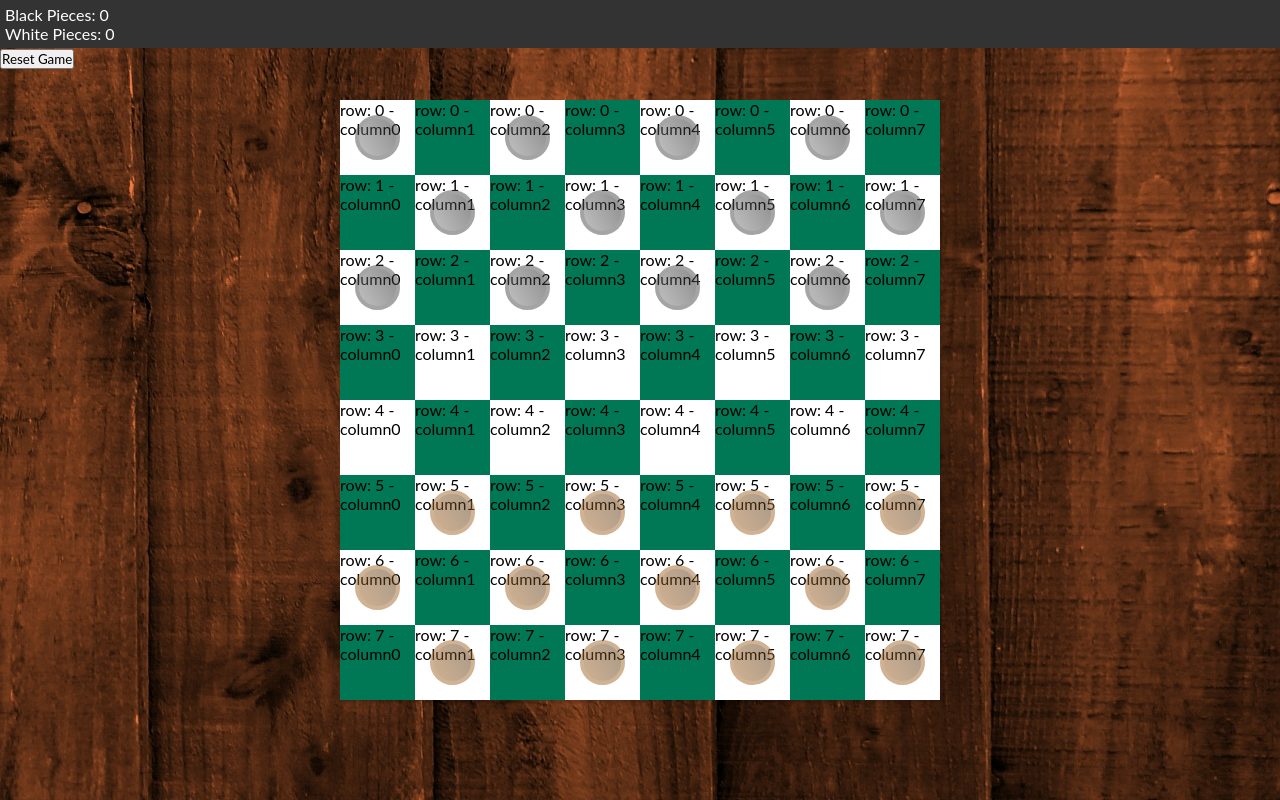
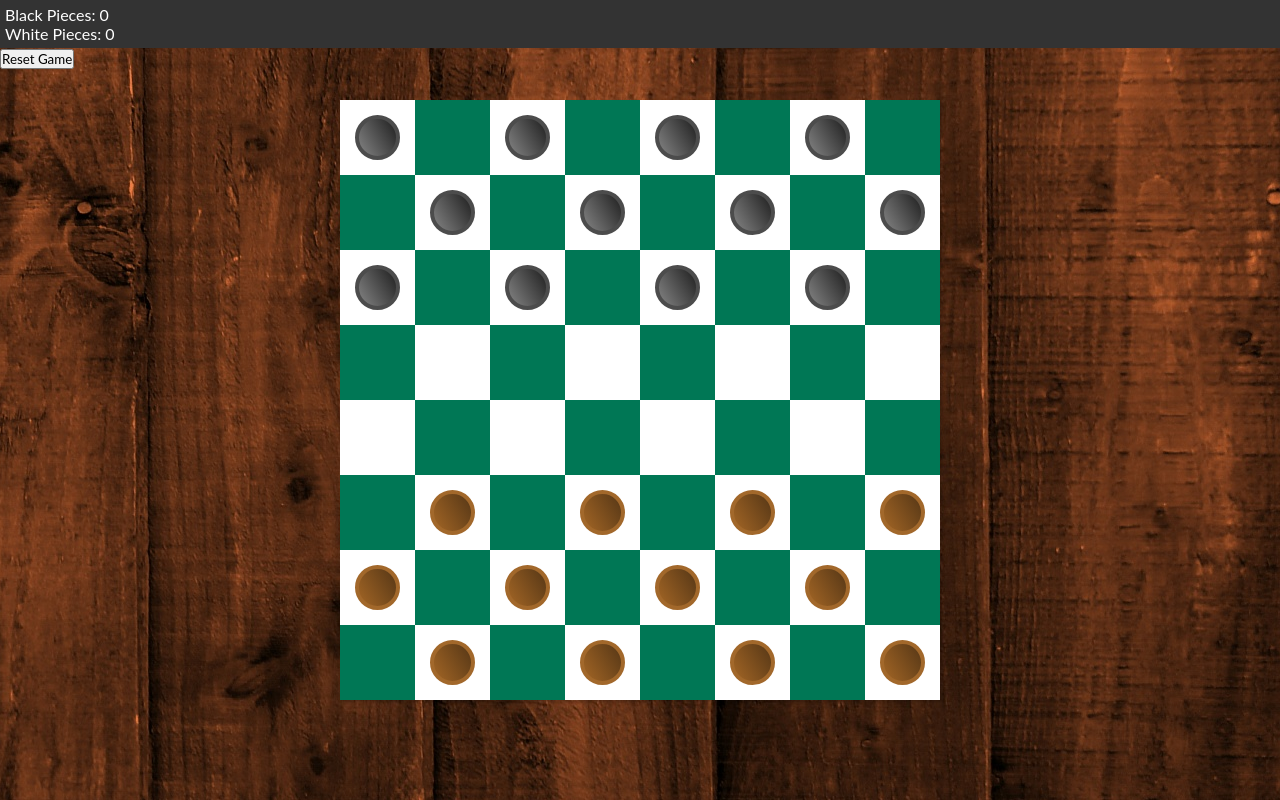
Before and after one commit to samuelportodossantos/jogo-de-damas, a plain HTML site: page index.html in a window 1280 px wide. Drawn offline with Linux system fonts and the light colour scheme.

Commit message:
Removendo debugs do master

```diff
--- a/damas.css
+++ b/damas.css
@@ -30,7 +30,7 @@ body{
     left: calc(50% - 22.5px);
     top: calc(50% - 22.5px);
     cursor: grab;
-    opacity: 0.5;
+    /* opacity: 0.5; */
 }
 .player1{
     background: linear-gradient(60deg, #848484, #1f1f1f);
--- a/index.html
+++ b/index.html
@@ -22,7 +22,7 @@
             <div v-for="(row, ri) in board">
                 <div class="board-place" :class="place == null ? 'inactive-place' : '' " v-for="(place, pi) in row">
                     <span class="possible-places" v-show="place != null && place.player == 3" v-on:click="movePiece(ri, pi)"></span>
-                    <span>{{ 'row: '+ri+' - column'+pi }}</span>
+                    <!-- <span>{{ 'row: '+ri+' - column'+pi }}</span> -->
                     <div v-on:click="clickPiece(place.player, ri, pi)" v-if="place != null" :class="place.player == 1 ? 'piece player1' : place.player == 2 ? 'piece player2' : ''"></div>
                 </div>
             </div>
```
